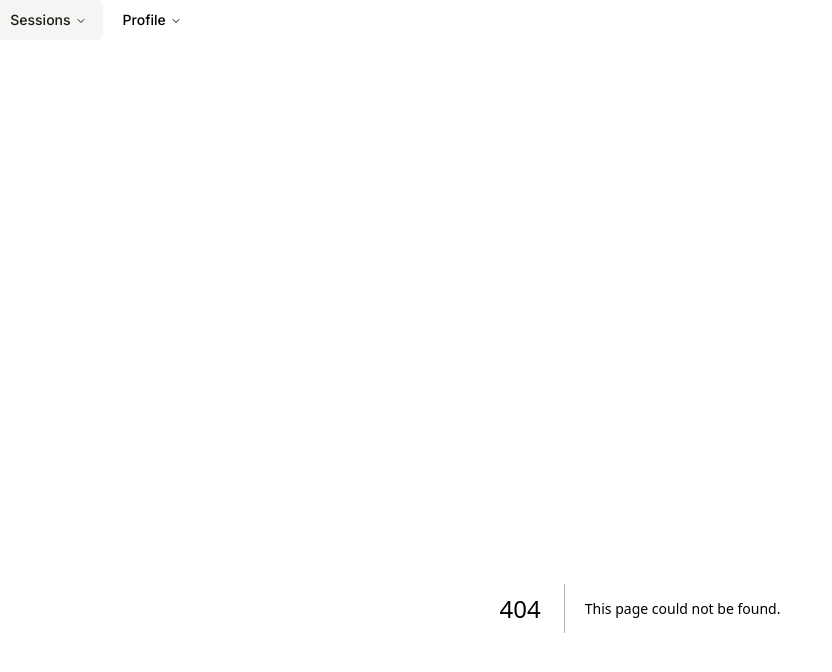
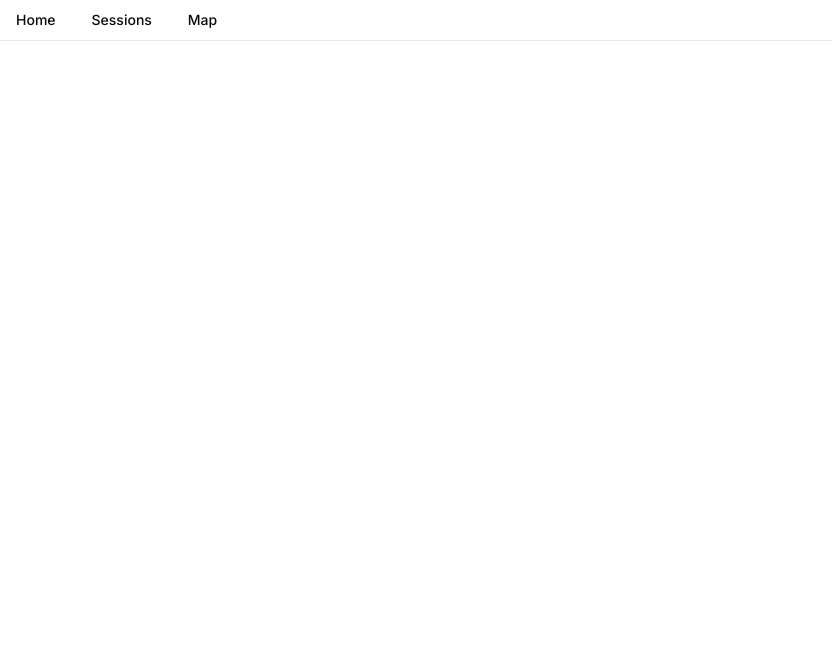
Before and after one commit to ericpark123/amrap, a Next.js app: page /home in a window 1280 px wide. Before the commit this address had no page. Shown: the top 672 px of the page, without its empty margins (0-832 px from the left). Built offline with nearby package versions, Linux system fonts and the light colour scheme.

Commit message:
Fixed folder structure and navbar

```diff
--- a/app/page.tsx
+++ b/app/(home)/(routes)/home/page.tsx
@@ -1,4 +1,4 @@
 export default function Page() {
-    return <h1>Hello, Home page!</h1>
+    return <h1>Hello, Home</h1>
 
   }
--- /dev/null
+++ b/app/(home)/layout.tsx
@@ -0,0 +1,52 @@
+"use client"
+
+import {
+    NavigationMenu,
+    NavigationMenuIndicator,
+    NavigationMenuItem,
+    NavigationMenuLink,
+    NavigationMenuList,
+    navigationMenuTriggerStyle,
+  } from "../(components)/ui/navigation-menu"
+  import Link from 'next/link'
+
+const HomeLayout = ({
+    children
+}: {
+    children: React.ReactNode;
+}) => {
+    return (
+        <nav className="bg-white dark:bg-gray-900 fixed w-full z-20 top-0 left-0 border-b border-gray-200 dark:border-gray-600">
+          <div className = "flex-auto content-center justify-center">
+              <NavigationMenu>
+                  <NavigationMenuList>
+                  <NavigationMenuItem>
+                    <Link href="/home" legacyBehavior passHref>
+                      <NavigationMenuLink className={navigationMenuTriggerStyle()}>
+                        Home
+                      </NavigationMenuLink>
+                    </Link>
+                  </NavigationMenuItem>
+                    <NavigationMenuItem>
+                      <Link href="/sessions" legacyBehavior passHref>
+                        <NavigationMenuLink className={navigationMenuTriggerStyle()}>
+                          Sessions
+                        </NavigationMenuLink>
+                      </Link>
+                    </NavigationMenuItem>
+                    <NavigationMenuItem>
+                      <Link href="/map" legacyBehavior passHref>
+                        <NavigationMenuLink className={navigationMenuTriggerStyle()}>
+                          Map
+                        </NavigationMenuLink>
+                      </Link>
+                    </NavigationMenuItem>
+                    <NavigationMenuIndicator className="NavigationMenuIndicator" />
+                  </NavigationMenuList>
+                </NavigationMenu>
+            </div>
+          </nav>
+    );
+}
+
+export default HomeLayout;
--- /dev/null
+++ b/app/(landing)/page.tsx
@@ -0,0 +1,24 @@
+import Link from "next/link";
+import { Button } from "../(components)/ui/button";
+
+const LandingPage = () => {
+  return (
+    <div>
+      Landing Page
+        <div>
+          <Link href="/sign-up">
+            <Button>
+              Register
+            </Button>
+          </Link>
+          <Link href="/sign-in">
+            <Button>
+              Login
+            </Button>
+          </Link>
+        </div>
+    </div>
+  );
+}
+
+export default LandingPage;
--- a/app/layout.tsx
+++ b/app/layout.tsx
@@ -2,17 +2,6 @@ import './globals.css'
 import type { Metadata } from 'next'
 import { Inter } from 'next/font/google'
 import { ClerkProvider } from '@clerk/nextjs'
-import {
-  NavigationMenu,
-  NavigationMenuContent,
-  NavigationMenuIndicator,
-  NavigationMenuItem,
-  NavigationMenuLink,
-  NavigationMenuList,
-  NavigationMenuTrigger,
-  NavigationMenuViewport,
-} from "./(components)/ui/navigation-menu"
-import Link from 'next/link'
 
 const inter = Inter({ subsets: ['latin'] })
 
@@ -30,32 +19,9 @@ export default function RootLayout({
     <ClerkProvider>
         <html lang="en">
           <body className={inter.className}>
-          <div className="relative h-32 w-32 ...">
-            <div className="absolute top-0 right-0 h-16 w-16 ...">
-              <NavigationMenu>
-                <NavigationMenuList>
-                  <NavigationMenuItem>
-                    <NavigationMenuTrigger>Sessions</NavigationMenuTrigger>
-                    <NavigationMenuContent>
-                      <NavigationMenuLink>
-                        <Link href="/sessions"> My Sessions </Link>
-                      </NavigationMenuLink>
-                    </NavigationMenuContent>
-                  </NavigationMenuItem>
-                  <NavigationMenuItem>
-                    <NavigationMenuTrigger>Profile</NavigationMenuTrigger>
-                    <NavigationMenuContent>
-                      <NavigationMenuLink>Link</NavigationMenuLink>
-                    </NavigationMenuContent>
-                  </NavigationMenuItem>
-                  <NavigationMenuIndicator className="NavigationMenuIndicator" />
-                </NavigationMenuList>
-              </NavigationMenu>
-              </div>
-            </div>
             <main className="container mx-auto" >
-              <div className="flex items-start justify-center min-h-screen">
-                <div className="mt-20">
+              <div className="flex items-start justify-center min-h-screen mt-0">
+                <div className="mt-0">
                   {children}
                 </div>
               </div>
--- a/app/sessions/layout.tsx
+++ /dev/null
@@ -1,16 +0,0 @@
-import { NavigationMenu } from "../(components)/ui/navigation-menu";
-
-const SessionsLayout = ({
-    children
-}: {
-    children: React.ReactNode;
-}) => {
-    return (
-        <div className = "flex-auto content-center justify-center;">
-            <NavigationMenu />
-            {children}
-        </div>
-    );
-}
-
-export default SessionsLayout;
--- a/middleware.tsx
+++ b/middleware.tsx
@@ -1,6 +1,8 @@
 import { authMiddleware } from "@clerk/nextjs";
 
-export default authMiddleware({});
+export default authMiddleware({
+  publicRoutes: ["/"]
+});
 
 export const config = {
   matcher: ["/((?!.*\\..*|_next).*)", "/", "/(api|trpc)(.*)"],
```
Also changed, not shown: app/(home)/(routes)/sessions/page.tsx (renamed from app/sessions/page.tsx).
